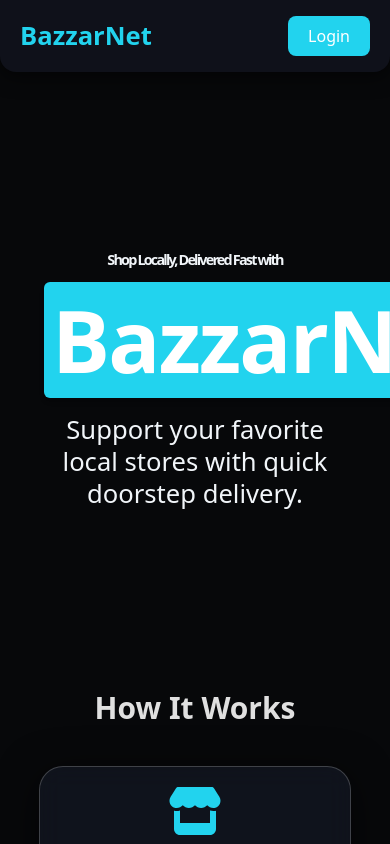
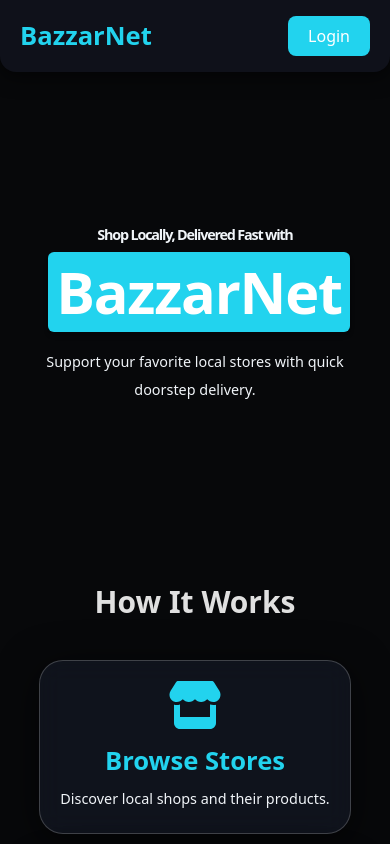
Before and after one commit to codecay7/BazzarNet-DIST, a React (Vite) app: page / in a window 390 px wide. Shown: the top 844 px of the page. Built offline with nearby package versions, Linux system fonts and the light colour scheme; no server answers.

Commit message:
[dyad] Improved mobile responsiveness of the landing page by adjusting font sizes. - wrote 1 file(s)

```diff
--- a/src/pages/LandingPage.jsx
+++ b/src/pages/LandingPage.jsx
@@ -73,14 +73,14 @@ const LandingPage = () => {
             animate="visible"
           >
             <motion.h1
-              className="text-7xl sm:text-8xl lg:text-9xl font-black leading-tight md:leading-snug mb-4 tracking-tight"
+              className="text-5xl sm:text-6xl md:text-7xl lg:text-8xl xl:text-9xl font-black leading-tight md:leading-snug mb-4 tracking-tight"
             >
               <motion.span variants={textChildVariants} className="inline-block">Shop Locally, Delivered Fast with</motion.span>
               <motion.span variants={textChildVariants} className="inline-block ml-2 px-2 py-1 bg-[var(--accent)] text-white rounded-md shadow-md text-[1.2em] font-black">
                 BazzarNet
               </motion.span>
             </motion.h1>
-            <motion.p className="text-2xl md:text-3xl lg:text-4xl font-medium mb-5" variants={textChildVariants}>
+            <motion.p className="text-lg sm:text-xl md:text-2xl lg:text-3xl xl:text-4xl font-medium mb-5" variants={textChildVariants}>
               Support your favorite local stores with quick doorstep delivery.
             </motion.p>
           </motion.div>
```
